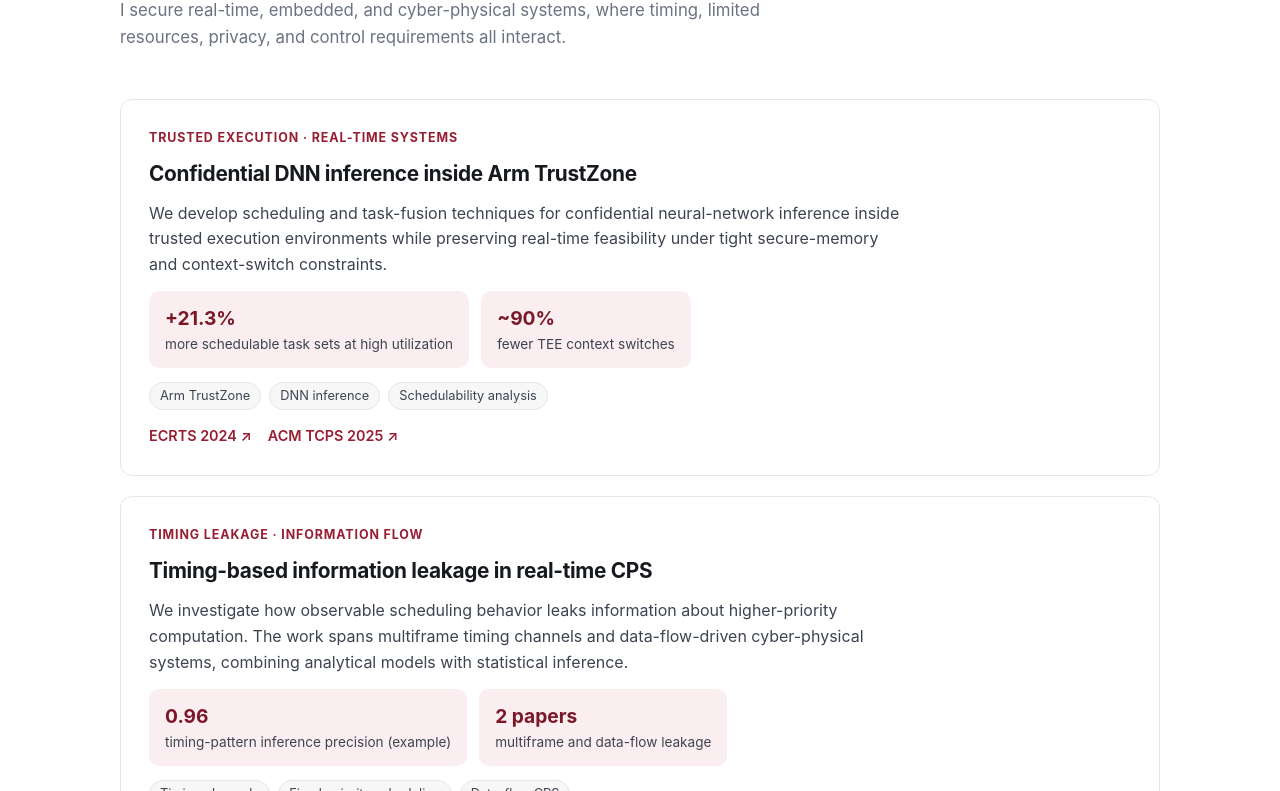
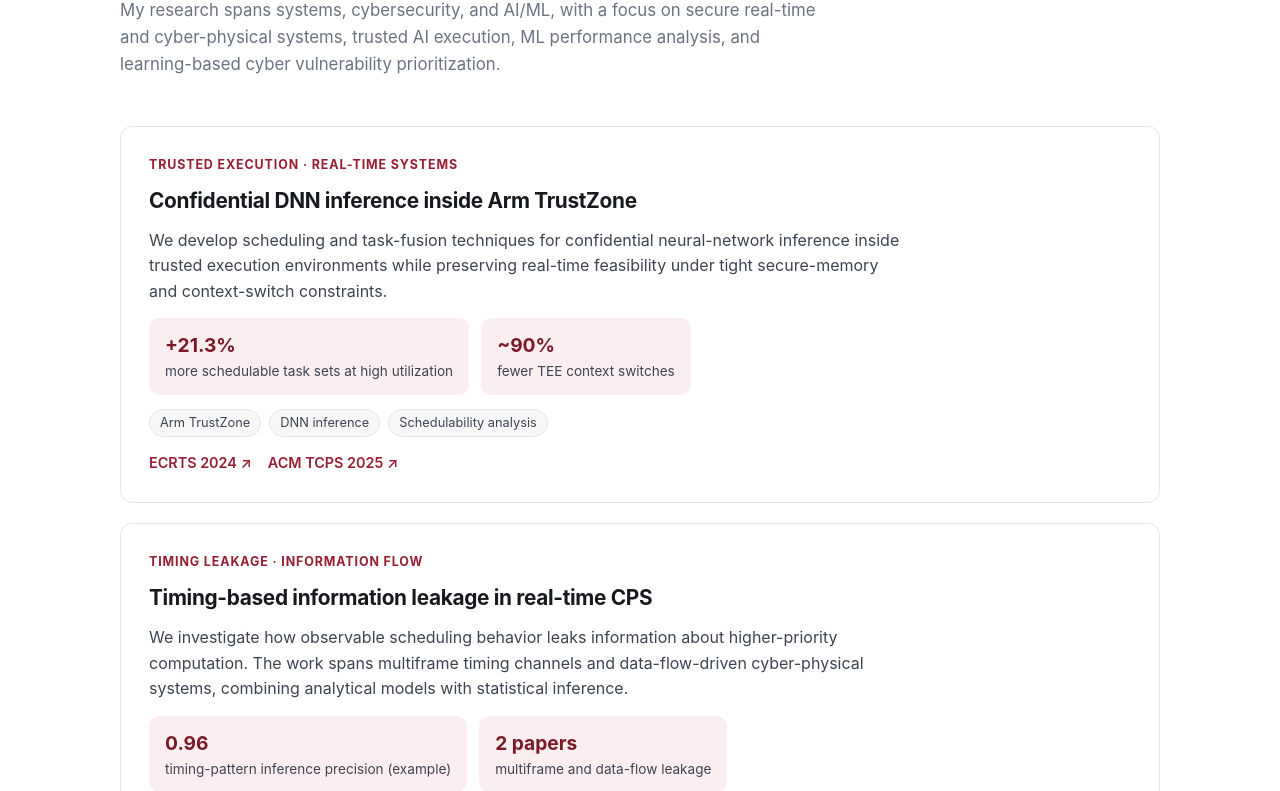
Before and after one commit to fakhruddinbabor7/mfb, a plain HTML site: page research.html in a window 1280 px wide. Shown: the part 184-975 px from the top of the page. Drawn offline with Linux system fonts and the light colour scheme.

Commit message:
Broaden research page framing

```diff
--- a/research.html
+++ b/research.html
@@ -4,7 +4,7 @@
   <meta charset="utf-8">
   <meta name="viewport" content="width=device-width, initial-scale=1">
   <title>Research | Mohammad Fakhruddin Babar</title>
-  <meta name="description" content="Research projects on secure real-time and embedded systems, Arm TrustZone DNN inference, timing leakage, DP schedulers, on-device language models, and CVE prioritization.">
+  <meta name="description" content="Research spanning systems, cybersecurity, trusted computing, AI/ML, ML performance analysis, real-time systems, and vulnerability prioritization.">
   <meta name="author" content="Mohammad Fakhruddin Babar">
   <meta name="theme-color" content="#981e32">
   <link rel="canonical" href="https://fakhruddinbabor7.github.io/mfb/research.html">
@@ -40,7 +40,7 @@
     <section class="page-head">
       <div class="container">
         <h1>Research</h1>
-        <p>I secure real-time, embedded, and cyber-physical systems, where timing, limited resources, privacy, and control requirements all interact.</p>
+        <p>My research spans systems, cybersecurity, and AI/ML, with a focus on secure real-time and cyber-physical systems, trusted AI execution, ML performance analysis, and learning-based cyber vulnerability prioritization.</p>
       </div>
     </section>
     <section class="section section-tight">
```
